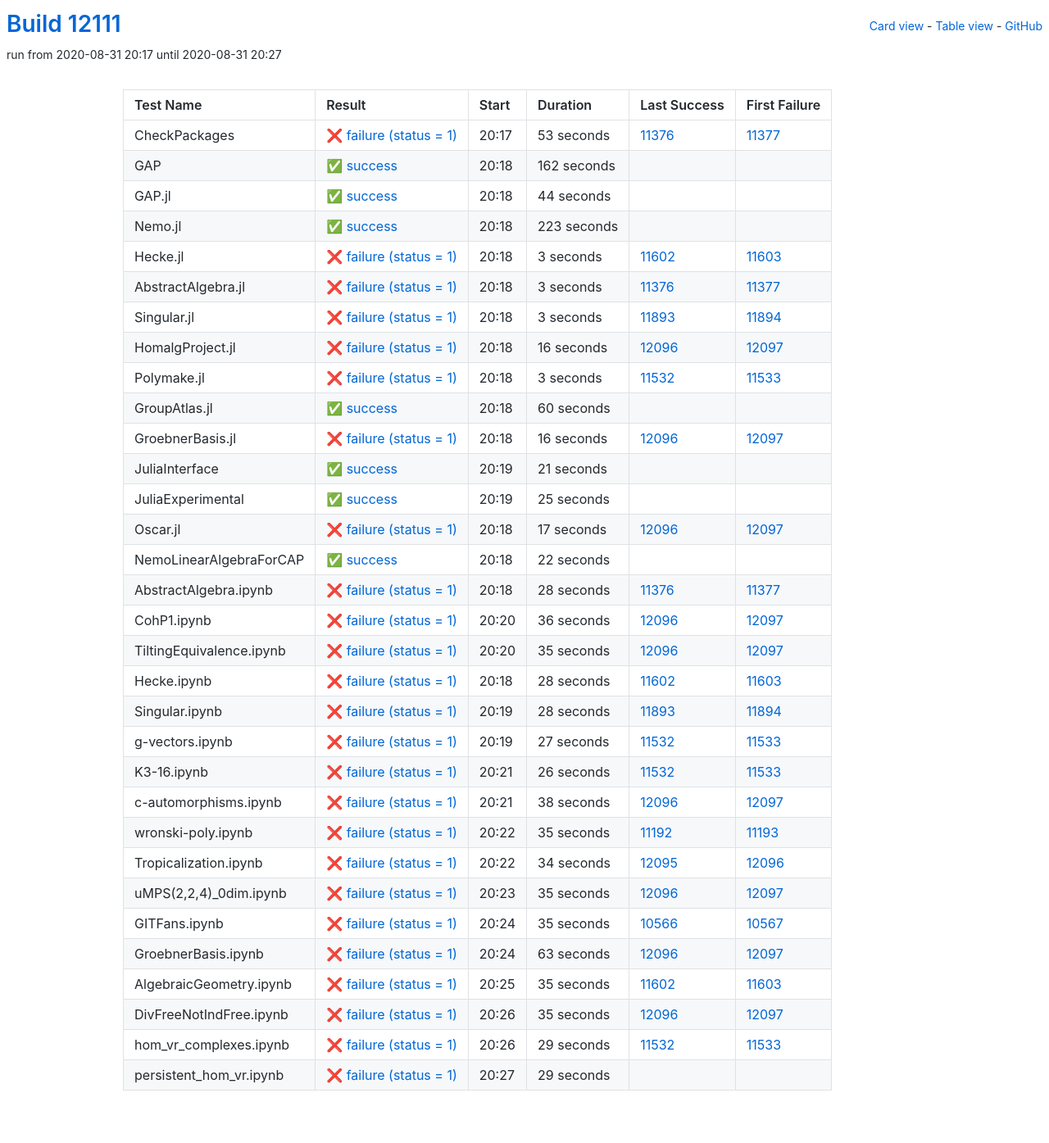
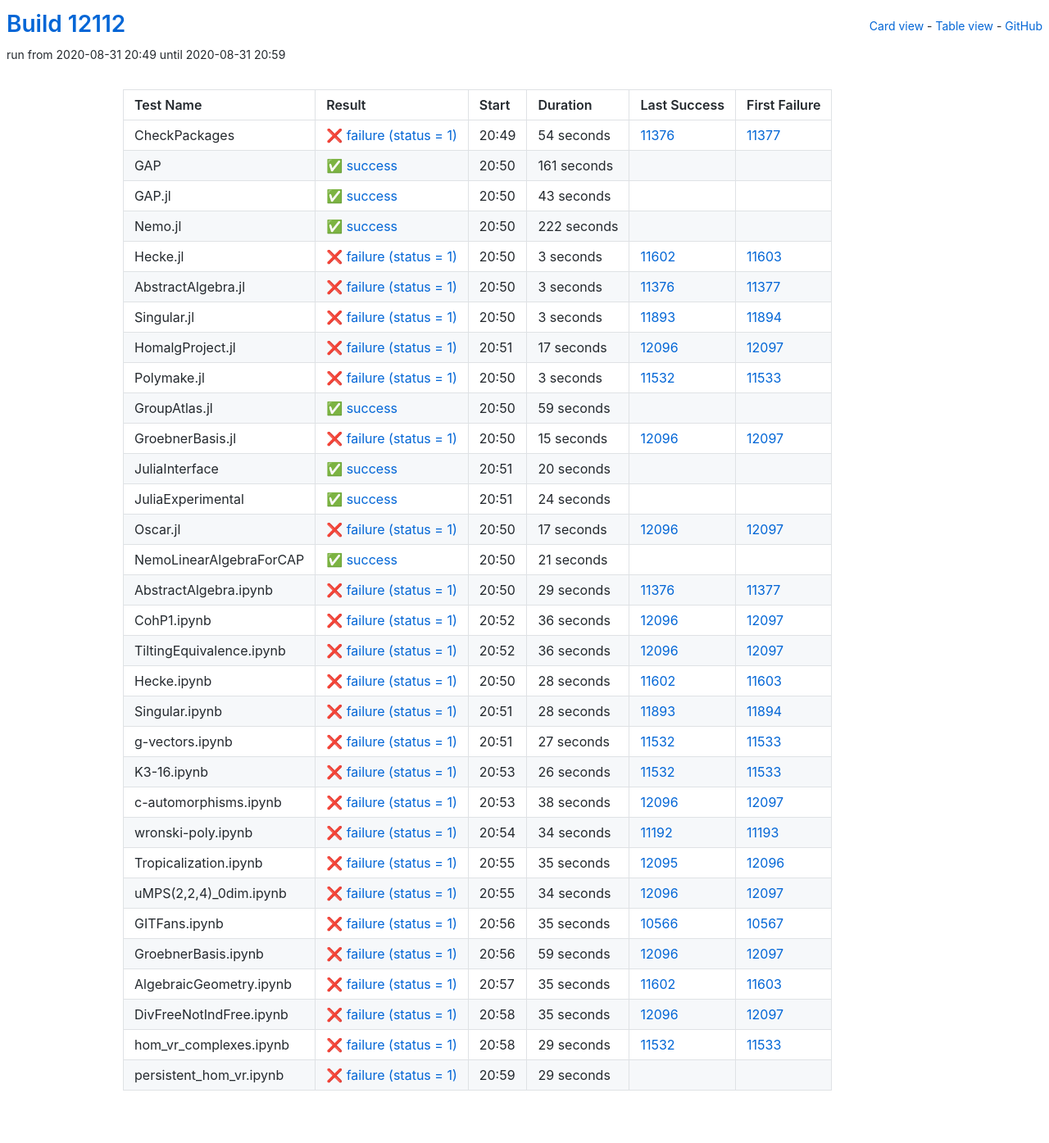
Before and after one commit to oscar-system/oscar-ci-status, a Jekyll site: the page built from table.html, in a window 1280 px wide. Shown: the whole page at 82% size. Built offline with Jekyll 4.4.1, drawn with Linux system fonts in a browser that asks for light colours.

Commit message:
Build #12112

```diff
--- a/_data/ci.yml
+++ b/_data/ci.yml
@@ -1,6 +1,6 @@
 ---
-build: 12111
-build_url: https://oscarci.mathematik.uni-kl.de/job/oscar/12111/
+build: 12112
+build_url: https://oscarci.mathematik.uni-kl.de/job/oscar/12112/
 job: oscar
 organization: oscar-system
 repo: oscar-ci-status
@@ -8,56 +8,56 @@
 tests:
 - name: CheckPackages
   id: checkpackages
-  log: https://oscarci.mathematik.uni-kl.de/job/oscar/12111/artifact/logs/build-12111/CheckPackages.log
-  start: 2020-08-31 20:17
+  log: https://oscarci.mathematik.uni-kl.de/job/oscar/12112/artifact/logs/build-12112/CheckPackages.log
+  start: 2020-08-31 20:49
   success: false
   exitcode: 1
   status: failure
-  duration: 53
+  duration: 54
   last_success: 11376
   last_success_url: https://oscarci.mathematik.uni-kl.de/job/oscar/11376/
   first_failure: 11377
   first_failure_url: https://oscarci.mathematik.uni-kl.de/job/oscar/11377/
 - name: GAP
   id: gap
-  log: https://oscarci.mathematik.uni-kl.de/job/oscar/12111/artifact/logs/build-12111/GAP.log
-  start: 2020-08-31 20:18
+  log: https://oscarci.mathematik.uni-kl.de/job/oscar/12112/artifact/logs/build-12112/GAP.log
+  start: 2020-08-31 20:50
   success: true
   exitcode: 0
   status: success
-  duration: 162
+  duration: 161
   last_success: false
   last_success_url:
   first_failure: false
   first_failure_url:
 - name: GAP.jl
   id: gap-jl
-  log: https://oscarci.mathematik.uni-kl.de/job/oscar/12111/artifact/logs/build-12111/GAP.jl.log
-  start: 2020-08-31 20:18
+  log: https://oscarci.mathematik.uni-kl.de/job/oscar/12112/artifact/logs/build-12112/GAP.jl.log
+  start: 2020-08-31 20:50
   success: true
   exitcode: 0
   status: success
-  duration: 44
+  duration: 43
   last_success: false
   last_success_url:
   first_failure: false
   first_failure_url:
 - name: Nemo.jl
   id: nemo-jl
-  log: https://oscarci.mathematik.uni-kl.de/job/oscar/12111/artifact/logs/build-12111/Nemo.jl.log
-  start: 2020-08-31 20:18
+  log: https://oscarci.mathematik.uni-kl.de/job/oscar/12112/artifact/logs/build-12112/Nemo.jl.log
+  start: 2020-08-31 20:50
   success: true
   exitcode: 0
   status: success
-  duration: 223
+  duration: 222
   last_success: false
   last_success_url:
   first_failure: false
   first_failure_url:
 - name: Hecke.jl
   id: hecke-jl
-  log: https://oscarci.mathematik.uni-kl.de/job/oscar/12111/artifact/logs/build-12111/Hecke.jl.log
-  start: 2020-08-31 20:18
+  log: https://oscarci.mathematik.uni-kl.de/job/oscar/12112/artifact/logs/build-12112/Hecke.jl.log
+  start: 2020-08-31 20:50
   success: false
   exitcode: 1
   status: failure
@@ -68,8 +68,8 @@
   first_failure_url: https://oscarci.mathematik.uni-kl.de/job/oscar/11603/
 - name: AbstractAlgebra.jl
   id: abstractalgebra-jl
-  log: https://oscarci.mathematik.uni-kl.de/job/oscar/12111/artifact/logs/build-12111/AbstractAlgebra.jl.log
-  start: 2020-08-31 20:18
+  log: https://oscarci.mathematik.uni-kl.de/job/oscar/12112/artifact/logs/build-12112/AbstractAlgebra.jl.log
+  start: 2020-08-31 20:50
   success: false
   exitcode: 1
   status: failure
@@ -80,8 +80,8 @@
   first_failure_url: https://oscarci.mathematik.uni-kl.de/job/oscar/11377/
 - name: Singular.jl
   id: singular-jl
-  log: https://oscarci.mathematik.uni-kl.de/job/oscar/12111/artifact/logs/build-12111/Singular.jl.log
-  start: 2020-08-31 20:18
+  log: https://oscarci.mathematik.uni-kl.de/job/oscar/12112/artifact/logs/build-12112/Singular.jl.log
+  start: 2020-08-31 20:50
   success: false
   exitcode: 1
   status: failure
@@ -92,20 +92,20 @@
   first_failure_url: https://oscarci.mathematik.uni-kl.de/job/oscar/11894/
 - name: HomalgProject.jl
   id: homalgproject-jl
-  log: https://oscarci.mathematik.uni-kl.de/job/oscar/12111/artifact/logs/build-12111/HomalgProject.jl.log
-  start: 2020-08-31 20:18
+  log: https://oscarci.mathematik.uni-kl.de/job/oscar/12112/artifact/logs/build-12112/HomalgProject.jl.log
+  start: 2020-08-31 20:51
   success: false
   exitcode: 1
   status: failure
-  duration: 16
+  duration: 17
   last_success: 12096
   last_success_url: https://oscarci.mathematik.uni-kl.de/job/oscar/12096/
   first_failure: 12097
   first_failure_url: https://oscarci.mathematik.uni-kl.de/job/oscar/12097/
 - name: Polymake.jl
   id: polymake-jl
-  log: https://oscarci.mathematik.uni-kl.de/job/oscar/12111/artifact/logs/build-12111/Polymake.jl.log
-  start: 2020-08-31 20:18
+  log: https://oscarci.mathematik.uni-kl.de/job/oscar/12112/artifact/logs/build-12112/Polymake.jl.log
+  start: 2020-08-31 20:50
   success: false
   exitcode: 1
   status: failure
@@ -116,56 +116,56 @@
   first_failure_url: https://oscarci.mathematik.uni-kl.de/job/oscar/11533/
 - name: GroupAtlas.jl
   id: groupatlas-jl
-  log: https://oscarci.mathematik.uni-kl.de/job/oscar/12111/artifact/logs/build-12111/GroupAtlas.jl.log
-  start: 2020-08-31 20:18
+  log: https://oscarci.mathematik.uni-kl.de/job/oscar/12112/artifact/logs/build-12112/GroupAtlas.jl.log
+  start: 2020-08-31 20:50
   success: true
   exitcode: 0
   status: success
-  duration: 60
+  duration: 59
   last_success: false
   last_success_url:
   first_failure: false
   first_failure_url:
 - name: GroebnerBasis.jl
   id: groebnerbasis-jl
-  log: https://oscarci.mathematik.uni-kl.de/job/oscar/12111/artifact/logs/build-12111/GroebnerBasis.jl.log
-  start: 2020-08-31 20:18
+  log: https://oscarci.mathematik.uni-kl.de/job/oscar/12112/artifact/logs/build-12112/GroebnerBasis.jl.log
+  start: 2020-08-31 20:50
   success: false
   exitcode: 1
   status: failure
-  duration: 16
+  duration: 15
   last_success: 12096
   last_success_url: https://oscarci.mathematik.uni-kl.de/job/oscar/12096/
   first_failure: 12097
   first_failure_url: https://oscarci.mathematik.uni-kl.de/job/oscar/12097/
 - name: JuliaInterface
   id: juliainterface
-  log: https://oscarci.mathematik.uni-kl.de/job/oscar/12111/artifact/logs/build-12111/JuliaInterface.log
-  start: 2020-08-31 20:19
+  log: https://oscarci.mathematik.uni-kl.de/job/oscar/12112/artifact/logs/build-12112/JuliaInterface.log
+  start: 2020-08-31 20:51
   success: true
   exitcode: 0
   status: success
-  duration: 21
+  duration: 20
   last_success: false
   last_success_url:
   first_failure: false
   first_failure_url:
 - name: JuliaExperimental
   id: juliaexperimental
-  log: https://oscarci.mathematik.uni-kl.de/job/oscar/12111/artifact/logs/build-12111/JuliaExperimental.log
-  start: 2020-08-31 20:19
+  log: https://oscarci.mathematik.uni-kl.de/job/oscar/12112/artifact/logs/build-12112/JuliaExperimental.log
+  start: 2020-08-31 20:51
   success: true
   exitcode: 0
   status: success
-  duration: 25
+  duration: 24
   last_success: false
   last_success_url:
   first_failure: false
   first_failure_url:
 - name: Oscar.jl
   id: oscar-jl
-  log: https://oscarci.mathematik.uni-kl.de/job/oscar/12111/artifact/logs/build-12111/Oscar.jl.log
-  start: 2020-08-31 20:18
+  log: https://oscarci.mathematik.uni-kl.de/job/oscar/12112/artifact/logs/build-12112/Oscar.jl.log
+  start: 2020-08-31 20:50
   success: false
   exitcode: 1
   status: failure
@@ -176,32 +176,32 @@
   first_failure_url: https://oscarci.mathematik.uni-kl.de/job/oscar/12097/
 - name: NemoLinearAlgebraForCAP
   id: nemolinearalgebraforcap
-  log: https://oscarci.mathematik.uni-kl.de/job/oscar/12111/artifact/logs/build-12111/NemoLinearAlgebraForCAP.log
-  start: 2020-08-31 20:18
+  log: https://oscarci.mathematik.uni-kl.de/job/oscar/12112/artifact/logs/build-12112/NemoLinearAlgebraForCAP.log
+  start: 2020-08-31 20:50
   success: true
   exitcode: 0
   status: success
-  duration: 22
+  duration: 21
   last_success: false
   last_success_url:
   first_failure: false
   first_failure_url:
 - name: AbstractAlgebra.ipynb
   id: abstractalgebra-ipynb
-  log: https://oscarci.mathematik.uni-kl.de/job/oscar/12111/artifact/logs/build-12111/AbstractAlgebra.ipynb.log
-  start: 2020-08-31 20:18
+  log: https://oscarci.mathematik.uni-kl.de/job/oscar/12112/artifact/logs/build-12112/AbstractAlgebra.ipynb.log
+  start: 2020-08-31 20:50
   success: false
   exitcode: 1
   status: failure
-  duration: 28
+  duration: 29
   last_success: 11376
   last_success_url: https://oscarci.mathematik.uni-kl.de/job/oscar/11376/
   first_failure: 11377
   first_failure_url: https://oscarci.mathematik.uni-kl.de/job/oscar/11377/
 - name: CohP1.ipynb
   id: cohp1-ipynb
-  log: https://oscarci.mathematik.uni-kl.de/job/oscar/12111/artifact/logs/build-12111/CohP1.ipynb.log
-  start: 2020-08-31 20:20
+  log: https://oscarci.mathematik.uni-kl.de/job/oscar/12112/artifact/logs/build-12112/CohP1.ipynb.log
+  start: 2020-08-31 20:52
   success: false
   exitcode: 1
   status: failure
@@ -212,20 +212,20 @@
   first_failure_url: https://oscarci.mathematik.uni-kl.de/job/oscar/12097/
 - name: TiltingEquivalence.ipynb
   id: tiltingequivalence-ipynb
-  log: https://oscarci.mathematik.uni-kl.de/job/oscar/12111/artifact/logs/build-12111/TiltingEquivalence.ipynb.log
-  start: 2020-08-31 20:20
+  log: https://oscarci.mathematik.uni-kl.de/job/oscar/12112/artifact/logs/build-12112/TiltingEquivalence.ipynb.log
+  start: 2020-08-31 20:52
   success: false
   exitcode: 1
   status: failure
-  duration: 35
+  duration: 36
   last_success: 12096
   last_success_url: https://oscarci.mathematik.uni-kl.de/job/oscar/12096/
   first_failure: 12097
   first_failure_url: https://oscarci.mathematik.uni-kl.de/job/oscar/12097/
 - name: Hecke.ipynb
   id: hecke-ipynb
-  log: https://oscarci.mathematik.uni-kl.de/job/oscar/12111/artifact/logs/build-12111/Hecke.ipynb.log
-  start: 2020-08-31 20:18
+  log: https://oscarci.mathematik.uni-kl.de/job/oscar/12112/artifact/logs/build-12112/Hecke.ipynb.log
+  start: 2020-08-31 20:50
   success: false
   exitcode: 1
   status: failure
@@ -236,8 +236,8 @@
   first_failure_url: https://oscarci.mathematik.uni-kl.de/job/oscar/11603/
 - name: Singular.ipynb
   id: singular-ipynb
-  log: https://oscarci.mathematik.uni-kl.de/job/oscar/12111/artifact/logs/build-12111/Singular.ipynb.log
-  start: 2020-08-31 20:19
+  log: https://oscarci.mathematik.uni-kl.de/job/oscar/12112/artifact/logs/build-12112/Singular.ipynb.log
+  start: 2020-08-31 20:51
   success: false
   exitcode: 1
   status: failure
@@ -248,8 +248,8 @@
   first_failure_url: https://oscarci.mathematik.uni-kl.de/job/oscar/11894/
 - name: g-vectors.ipynb
   id: g-vectors-ipynb
-  log: https://oscarci.mathematik.uni-kl.de/job/oscar/12111/artifact/logs/build-12111/g-vectors.ipynb.log
-  start: 2020-08-31 20:19
+  log: https://oscarci.mathematik.uni-kl.de/job/oscar/12112/artifact/logs/build-12112/g-vectors.ipynb.log
+  start: 2020-08-31 20:51
   success: false
   exitcode: 1
   status: failure
@@ -260,8 +260,8 @@
   first_failure_url: https://oscarci.mathematik.uni-kl.de/job/oscar/11533/
 - name: K3-16.ipynb
   id: k3-16-ipynb
-  log: https://oscarci.mathematik.uni-kl.de/job/oscar/12111/artifact/logs/build-12111/K3-16.ipynb.log
-  start: 2020-08-31 20:21
+  log: https://oscarci.mathematik.uni-kl.de/job/oscar/12112/artifact/logs/build-12112/K3-16.ipynb.log
+  start: 2020-08-31 20:53
   success: false
   exitcode: 1
   status: failure
@@ -272,8 +272,8 @@
   first_failure_url: https://oscarci.mathematik.uni-kl.de/job/oscar/11533/
 - name: c-automorphisms.ipynb
   id: c-automorphisms-ipynb
-  log: https://oscarci.mathematik.uni-kl.de/job/oscar/12111/artifact/logs/build-12111/c-automorphisms.ipynb.log
-  start: 2020-08-31 20:21
+  log: https://oscarci.mathematik.uni-kl.de/job/oscar/12112/artifact/logs/build-12112/c-automorphisms.ipynb.log
+  start: 2020-08-31 20:53
   success: false
   exitcode: 1
   status: failure
@@ -284,44 +284,44 @@
   first_failure_url: https://oscarci.mathematik.uni-kl.de/job/oscar/12097/
 - name: wronski-poly.ipynb
   id: wronski-poly-ipynb
-  log: https://oscarci.mathematik.uni-kl.de/job/oscar/12111/artifact/logs/build-12111/wronski-poly.ipynb.log
-  start: 2020-08-31 20:22
+  log: https://oscarci.mathematik.uni-kl.de/job/oscar/12112/artifact/logs/build-12112/wronski-poly.ipynb.log
+  start: 2020-08-31 20:54
   success: false
   exitcode: 1
   status: failure
-  duration: 35
+  duration: 34
   last_success: 11192
   last_success_url: https://oscarci.mathematik.uni-kl.de/job/oscar/11192/
   first_failure: 11193
   first_failure_url: https://oscarci.mathematik.uni-kl.de/job/oscar/11193/
 - name: Tropicalization.ipynb
   id: tropicalization-ipynb
-  log: https://oscarci.mathematik.uni-kl.de/job/oscar/12111/artifact/logs/build-12111/Tropicalization.ipynb.log
-  start: 2020-08-31 20:22
+  log: https://oscarci.mathematik.uni-kl.de/job/oscar/12112/artifact/logs/build-12112/Tropicalization.ipynb.log
+  start: 2020-08-31 20:55
   success: false
   exitcode: 1
   status: failure
-  duration: 34
+  duration: 35
   last_success: 12095
   last_success_url: https://oscarci.mathematik.uni-kl.de/job/oscar/12095/
   first_failure: 12096
   first_failure_url: https://oscarci.mathematik.uni-kl.de/job/oscar/12096/
 - name: uMPS(2,2,4)_0dim.ipynb
   id: umps-2-2-4-0dim-ipynb
-  log: https://oscarci.mathematik.uni-kl.de/job/oscar/12111/artifact/logs/build-12111/uMPS-2-2-4-_0dim.ipynb.log
-  start: 2020-08-31 20:23
+  log: https://oscarci.mathematik.uni-kl.de/job/oscar/12112/artifact/logs/build-12112/uMPS-2-2-4-_0dim.ipynb.log
+  start: 2020-08-31 20:55
   success: false
   exitcode: 1
   status: failure
-  duration: 35
+  duration: 34
   last_success: 12096
   last_success_url: https://oscarci.mathematik.uni-kl.de/job/oscar/12096/
   first_failure: 12097
   first_failure_url: https://oscarci.mathematik.uni-kl.de/job/oscar/12097/
 - name: GITFans.ipynb
   id: gitfans-ipynb
-  log: https://oscarci.mathematik.uni-kl.de/job/oscar/12111/artifact/logs/build-12111/GITFans.ipynb.log
-  start: 2020-08-31 20:24
+  log: https://oscarci.mathematik.uni-kl.de/job/oscar/12112/artifact/logs/build-12112/GITFans.ipynb.log
+  start: 2020-08-31 20:56
   success: false
   exitcode: 1
   status: failure
@@ -332,20 +332,20 @@
   first_failure_url: https://oscarci.mathematik.uni-kl.de/job/oscar/10567/
 - name: GroebnerBasis.ipynb
   id: groebnerbasis-ipynb
-  log: https://oscarci.mathematik.uni-kl.de/job/oscar/12111/artifact/logs/build-12111/GroebnerBasis.ipynb.log
-  start: 2020-08-31 20:24
+  log: https://oscarci.mathematik.uni-kl.de/job/oscar/12112/artifact/logs/build-12112/GroebnerBasis.ipynb.log
+  start: 2020-08-31 20:56
   success: false
   exitcode: 1
   status: failure
-  duration: 63
+  duration: 59
   last_success: 12096
   last_success_url: https://oscarci.mathematik.uni-kl.de/job/oscar/12096/
   first_failure: 12097
   first_failure_url: https://oscarci.mathematik.uni-kl.de/job/oscar/12097/
 - name: AlgebraicGeometry.ipynb
   id: algebraicgeometry-ipynb
-  log: https://oscarci.mathematik.uni-kl.de/job/oscar/12111/artifact/logs/build-12111/AlgebraicGeometry.ipynb.log
-  start: 2020-08-31 20:25
+  log: https://oscarci.mathematik.uni-kl.de/job/oscar/12112/artifact/logs/build-12112/AlgebraicGeometry.ipynb.log
+  start: 2020-08-31 20:57
   success: false
   exitcode: 1
   status: failure
@@ -356,8 +356,8 @@
   first_failure_url: https://oscarci.mathematik.uni-kl.de/job/oscar/11603/
 - name: DivFreeNotIndFree.ipynb
   id: divfreenotindfree-ipynb
-  log: https://oscarci.mathematik.uni-kl.de/job/oscar/12111/artifact/logs/build-12111/DivFreeNotIndFree.ipynb.log
-  start: 2020-08-31 20:26
+  log: https://oscarci.mathematik.uni-kl.de/job/oscar/12112/artifact/logs/build-12112/DivFreeNotIndFree.ipynb.log
+  start: 2020-08-31 20:58
   success: false
   exitcode: 1
   status: failure
@@ -368,8 +368,8 @@
   first_failure_url: https://oscarci.mathematik.uni-kl.de/job/oscar/12097/
 - name: hom_vr_complexes.ipynb
   id: hom-vr-complexes-ipynb
-  log: https://oscarci.mathematik.uni-kl.de/job/oscar/12111/artifact/logs/build-12111/hom_vr_complexes.ipynb.log
-  start: 2020-08-31 20:26
+  log: https://oscarci.mathematik.uni-kl.de/job/oscar/12112/artifact/logs/build-12112/hom_vr_complexes.ipynb.log
+  start: 2020-08-31 20:58
   success: false
   exitcode: 1
   status: failure
@@ -380,8 +380,8 @@
   first_failure_url: https://oscarci.mathematik.uni-kl.de/job/oscar/11533/
 - name: persistent_hom_vr.ipynb
   id: persistent-hom-vr-ipynb
-  log: https://oscarci.mathematik.uni-kl.de/job/oscar/12111/artifact/logs/build-12111/persistent_hom_vr.ipynb.log
-  start: 2020-08-31 20:27
+  log: https://oscarci.mathematik.uni-kl.de/job/oscar/12112/artifact/logs/build-12112/persistent_hom_vr.ipynb.log
+  start: 2020-08-31 20:59
   success: false
   exitcode: 1
   status: failure
```
Also changed, not shown: README.md.
